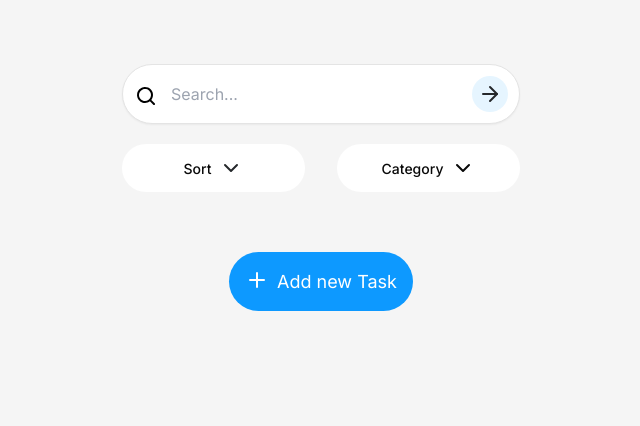
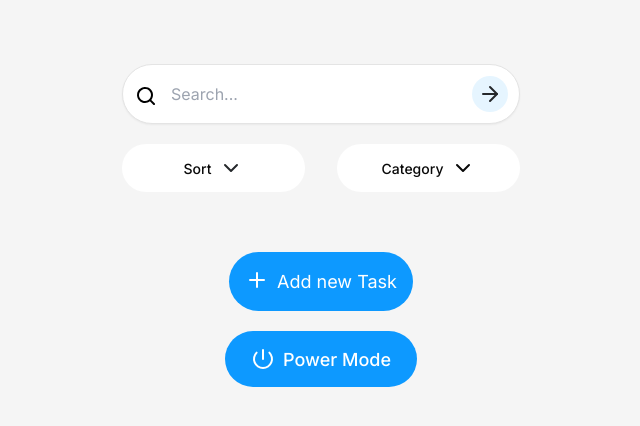
Before and after one commit to had3s1321/todo-app, a Next.js app: page / in a window 1280 px wide. Shown: the top 426 px of the page, without its empty margins (319-959 px from the left). Built offline with nearby package versions, Linux system fonts and the light colour scheme.

Commit message:
added power mode feature

```diff
--- a/src/app/page.tsx
+++ b/src/app/page.tsx
@@ -1,9 +1,8 @@
+import ButtonsGroup from "@/components/homePage/ButtonsGroup";
 import CategoryDropdown from "@/components/homePage/CategoryDropdown";
 import SearchBar from "@/components/homePage/SearchBar";
 import SortDropdown from "@/components/homePage/SortDropdown";
 import TodosList from "@/components/homePage/TodosList";
-import { PlusIcon } from "@/components/ui/icons";
-import Link from "next/link";
 
 export default function Home() {
   return (
@@ -15,13 +14,7 @@ export default function Home() {
       </div>
       <TodosList status="pending" />
       <TodosList status="completed" />
-      <Link
-        href="/add-task"
-        className="mx-auto flex gap-2 rounded-[30px] bg-[var(--custom-primary)] p-4 text-[18px] text-white"
-      >
-        <PlusIcon />
-        <p className="hover:cursor-pointer">Add new Task</p>
-      </Link>
+      <ButtonsGroup />
     </>
   );
 }
--- /dev/null
+++ b/src/components/homePage/ButtonsGroup.tsx
@@ -0,0 +1,33 @@
+"use client";
+
+import Link from "next/link";
+import { PlusIcon, PowerIcon } from "../ui/icons";
+import { Button } from "../ui/button";
+import { useAppDispatch } from "@/lib/hooks";
+import { togglePowerMode } from "@/lib/features/options/optionsSlice";
+
+const ButtonsGroup = () => {
+  const dispatch = useAppDispatch();
+  return (
+    <>
+      <Link
+        href="/add-task"
+        className="mx-auto flex gap-2 rounded-[30px] bg-[var(--custom-primary)] p-4 text-[18px] text-white"
+      >
+        <PlusIcon />
+        <p className="hover:cursor-pointer">Add new Task</p>
+      </Link>
+      <Button
+        size="xlCustom"
+        variant="submit"
+        className="rounded-[30px]"
+        onClick={() => dispatch(togglePowerMode())}
+      >
+        <PowerIcon />
+        <p>Power Mode</p>
+      </Button>
+    </>
+  );
+};
+
+export default ButtonsGroup;
--- a/src/components/homePage/TodosList.tsx
+++ b/src/components/homePage/TodosList.tsx
@@ -8,20 +8,27 @@ import { handleSort } from "@/utils/handleSort";
 const TodosList = ({ status }: { status: "completed" | "pending" }) => {
   const todos = useAppSelector((state) => state.todos);
   const options = useAppSelector((state) => state.options);
-  const { sortOption, selectedCategories, filterValue } = options;
+  const { sortOption, selectedCategories, filterValue, powerMode } = options;
   let list = [];
   if (status === "completed") list = todos.filter((todo) => todo.isCompleted);
   else list = todos.filter((todo) => !todo.isCompleted);
+  if (powerMode && status === "completed") return null;
 
   return (
     <ul className={`${status === "completed" && "opacity-50"}`}>
-      {list
-        .filter((todo) => todo.name.includes(filterValue))
-        .filter((todo) => checkForTags(todo.tags, selectedCategories) && todo)
-        .sort((a, b) => handleSort(sortOption, a, b))
-        .map((todo) => (
-          <TaskCard todo={todo} key={todo.id} />
-        ))}
+      {powerMode
+        ? list
+            .slice()
+            .sort((a, b) => handleSort("Power Mode", a, b))
+            .slice(0, 1)
+            .map((todo) => <TaskCard todo={todo} key={todo.id} />)
+        : list
+            .filter((todo) => todo.name.includes(filterValue))
+            .filter(
+              (todo) => checkForTags(todo.tags, selectedCategories) && todo,
+            )
+            .sort((a, b) => handleSort(sortOption, a, b))
+            .map((todo) => <TaskCard todo={todo} key={todo.id} />)}
     </ul>
   );
 };
--- a/src/components/ui/button.tsx
+++ b/src/components/ui/button.tsx
@@ -35,7 +35,7 @@ const buttonVariants = cva(
         smCustom: "h-[32px] w-[32px] [&_svg]:size-[18px]",
         noCustom: "h-[36px] w-[36px] [&_svg]:size-[24px]",
         lgCustom: "h-[44px] w-[44px] [&_svg]:size-[24px]",
-        xlCustom: "h-[60px] w-[192px] [&_svg]:size-[24px]",
+        xlCustom: "h-[56px] w-[192px] [&_svg]:size-[24px]",
         xlCustomFull: "h-[60px] w-full [&_svg]:size-[24px]",
       },
     },
--- a/src/lib/features/options/optionsSlice.ts
+++ b/src/lib/features/options/optionsSlice.ts
@@ -5,12 +5,14 @@ interface OptionsState {
   sortOption: SortingOptions;
   selectedCategories: string[];
   filterValue: string;
+  powerMode: boolean;
 }
 
 const initialState = {
   sortOption: "Default",
   selectedCategories: [],
   filterValue: "",
+  powerMode: false,
 } satisfies OptionsState as OptionsState;
 
 const optionsSlice = createSlice({
@@ -30,9 +32,16 @@ const optionsSlice = createSlice({
     changeFilterValue: (state, action: PayloadAction<string>) => {
       state.filterValue = action.payload;
     },
+    togglePowerMode: (state) => {
+      state.powerMode = !state.powerMode;
+    },
   },
 });
 
-export const { changeSortingOption, changeCategories, changeFilterValue } =
-  optionsSlice.actions;
+export const {
+  changeSortingOption,
+  changeCategories,
+  changeFilterValue,
+  togglePowerMode,
+} = optionsSlice.actions;
 export default optionsSlice.reducer;
```
